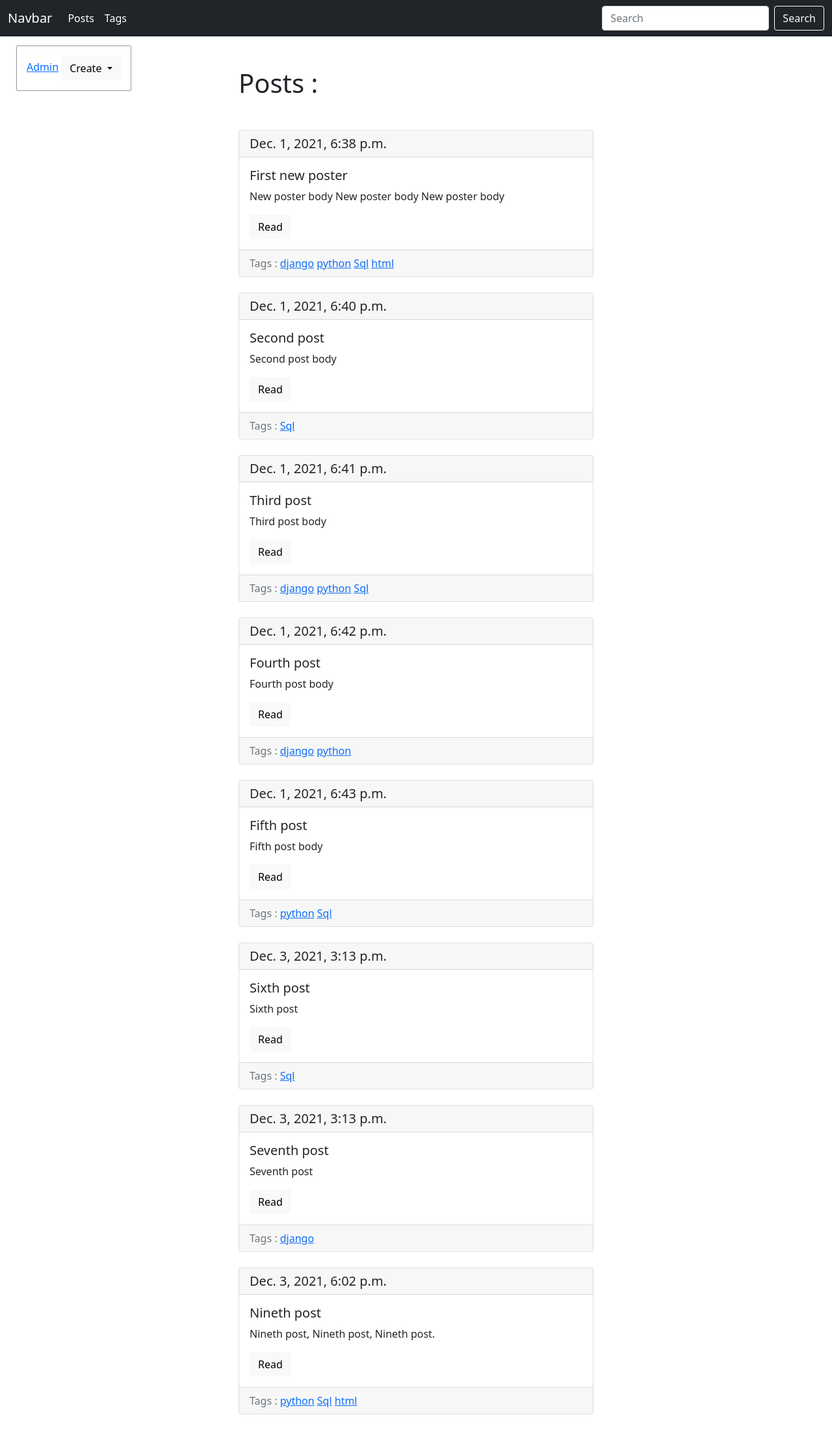
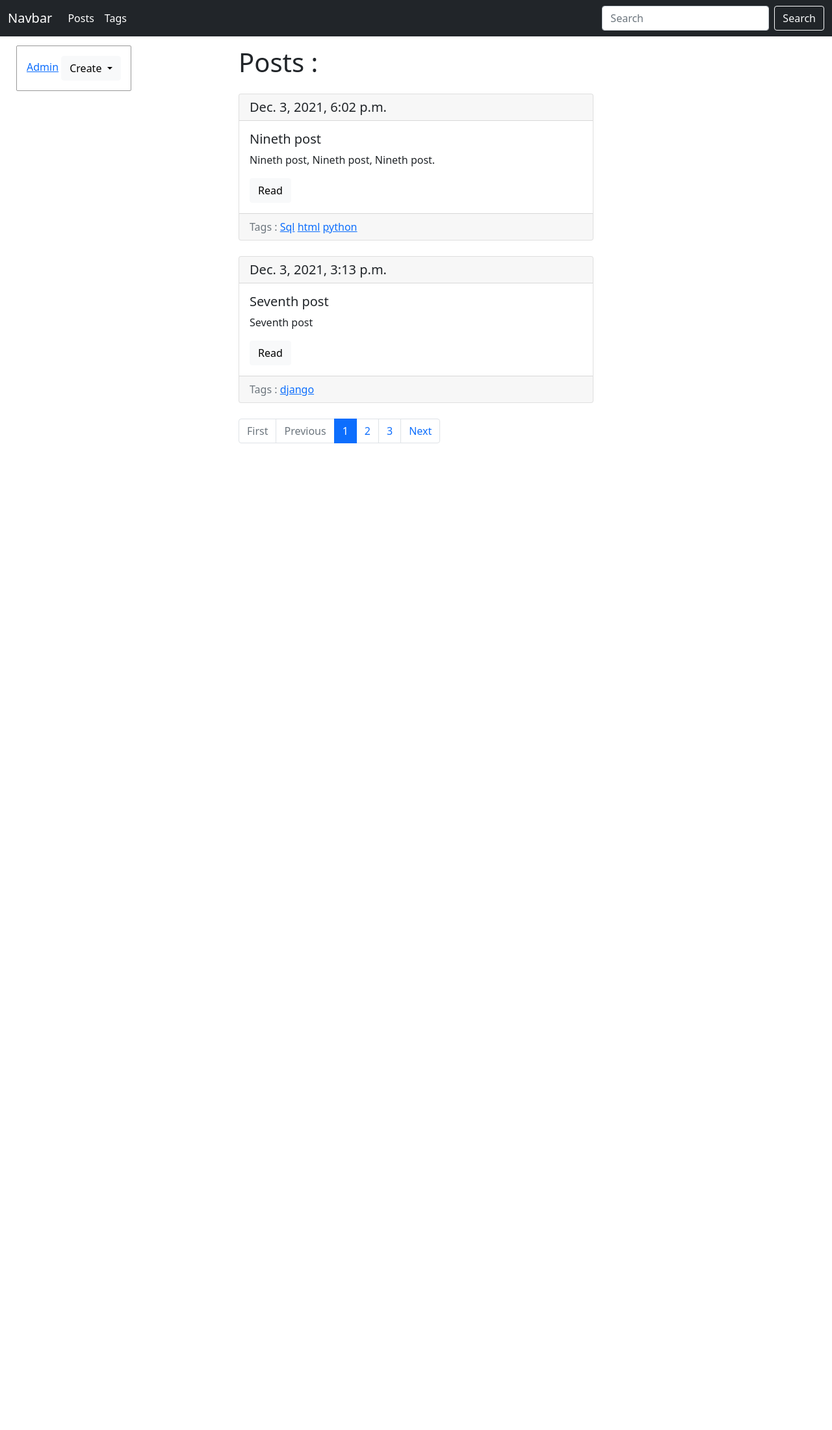
Before and after one commit to Cthupby/simple-django-app, a Django app: page /blog/ in a window 1280 px wide. Shown: the whole page at 65% size. After the commit the page ends 682 px from the top, so only its background shows below. Run offline with Django 3.2, Linux system fonts and the light colour scheme; data comes from the database, SQL or seed files in the repository; both versions use the stored data as it was after the commit; some libraries are stand-ins or nearby versions.

Commit message:
Adding pagination

```diff
--- a/blog/models.py
+++ b/blog/models.py
@@ -33,6 +33,9 @@ class Post(models.Model):
     def __str__(self):
         return self.title
 
+    class Meta:
+        ordering = ['-date_pub']
+
 class Tag(models.Model):
     title = models.CharField(max_length=50)
     slug = models.SlugField(max_length=50, unique=True)
@@ -48,3 +51,6 @@ class Tag(models.Model):
 
     def __str__(self):
         return self.title
+
+    class Meta:
+        ordering = ['title']
--- a/blog/templates/blog/index.html
+++ b/blog/templates/blog/index.html
@@ -5,8 +5,8 @@
 {% endblock %}
 
 {% block content %}
-  <h1 class="mb-5">Posts :</h1>
-  {% for post in posts %}
+  <h1 class="mb-4">Posts :</h1>
+  {% for post in page_object.object_list %}
 
     {% include 'blog/includes/post_card_template.html' %}
 
--- a/blog/views.py
+++ b/blog/views.py
@@ -1,6 +1,7 @@
 from django.shortcuts import render
 from django.views.generic import View
 from django.db.models import Q
+from django.core.paginator import Paginator
 from .utils import *
 from .models import Post, Tag
 from .forms import TagForm, PostForm
@@ -14,7 +15,28 @@ def posts_list(request):
     else:
         posts = Post.objects.all()
 
-    return render(request, 'blog/index.html', context={'posts': posts})
+    paginator = Paginator(posts, 2)
+    page_number = request.GET.get('page', 1)
+    page = paginator.get_page(page_number)
+
+    is_paginated = page.has_other_pages()
+    if page.has_previous():
+        prev_url = '?page={}'.format(page.previous_page_number())
+    else:
+        prev_url = ''
+    if page.has_next():
+        next_url = '?page={}'.format(page.next_page_number())
+    else:
+        next_url = ''
+
+    context = {
+        'page_object': page,
+        'is_paginated': is_paginated,
+        'next_url': next_url,
+        'prev_url': prev_url
+    }
+
+    return render(request, 'blog/index.html', context=context)
 
 class PostCreate(ObjectCreateMixin, View):
     model_form = PostForm
--- a/templates/base.html
+++ b/templates/base.html
@@ -39,12 +39,39 @@
       </div>
     </div>
   </nav>
-  <div class="container mt-5">
+  <div class="container mt-3">
     <div class="row">
       <div class="col-6 offset-md-3">
         {% block content %}
           There is no any content here
         {% endblock %}
+        {% if is_paginated %}
+            <nav aria-label="...">
+              <ul class="pagination">
+                <li class="page-item {% if not prev_url %} disabled {% endif %}">
+                  <a class="page-link" href="{% url 'posts_list_url' %}" tabindex="-1">First</a>
+                </li>
+                <li class="page-item {% if not prev_url %} disabled {% endif %}">
+                  <a class="page-link" href="{{ prev_url }}" tabindex="-1">Previous</a>
+                </li>
+                    {% for n in page_object.paginator.page_range %}
+                        {% if page_object.number == n %}
+                            <li class="page-item active">
+                              <a class="page-link" href="?page={{ n }}">{{ n }}</a>
+                            </li>
+                        {% elif n > page_object.number|add:-3 and n < page_object.number|add:3 %}
+                            <li class="page-item">
+                              <a class="page-link" href="?page={{ n }}">{{ n }}</a>
+                            </li>
+                        {% endif %}
+                    {% endfor %}
+
+                <li class="page-item {% if not next_url %} disabled {% endif %}">
+                  <a class="page-link" href="{{ next_url }}">Next</a>
+                </li>
+              </ul>
+            </nav>
+        {% endif %}
       </div>
     </div>
   </div>
```
Also changed, not shown: db.sqlite3.
